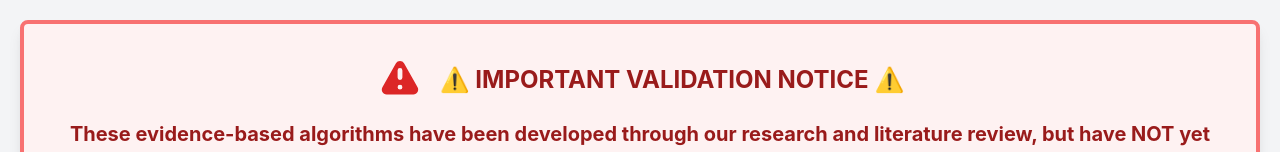
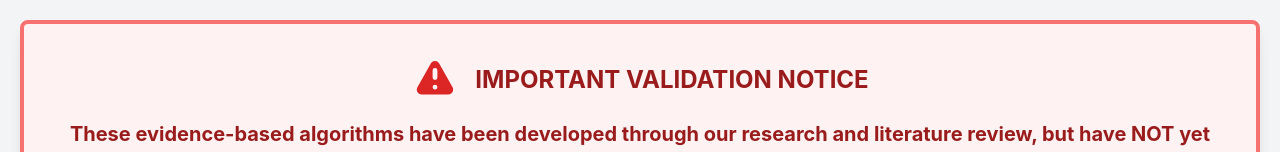
Before and after one commit to fvraasveld/ICAN-Algorithms, a React (Create React App) app: page / in a window 1280 px wide. Shown: the top 152 px of the page. Built offline with nearby package versions, Linux system fonts and the light colour scheme.

Commit message:
Update App.tsx

```diff
--- a/src/App.tsx
+++ b/src/App.tsx
@@ -145,7 +145,7 @@ const ICANAlgorithmsLanding = () => {
           <svg className="w-12 h-12 text-red-600 mr-4" fill="currentColor" viewBox="0 0 20 20">
             <path fillRule="evenodd" d="M8.257 3.099c.765-1.36 2.722-1.36 3.486 0l5.58 9.92c.75 1.334-.213 2.98-1.742 2.98H4.42c-1.53 0-2.493-1.646-1.743-2.98l5.58-9.92zM11 13a1 1 0 11-2 0 1 1 0 012 0zm-1-8a1 1 0 00-1 1v3a1 1 0 002 0V6a1 1 0 00-1-1z" clipRule="evenodd" />
           </svg>
-          <span className="text-2xl font-bold text-red-800">⚠️ IMPORTANT VALIDATION NOTICE ⚠️</span>
+          <span className="text-2xl font-bold text-red-800"> IMPORTANT VALIDATION NOTICE </span>
         </div>
         <p className="text-xl font-bold text-red-800 mb-2">
           These evidence-based algorithms have been developed through our research and literature review,
```
